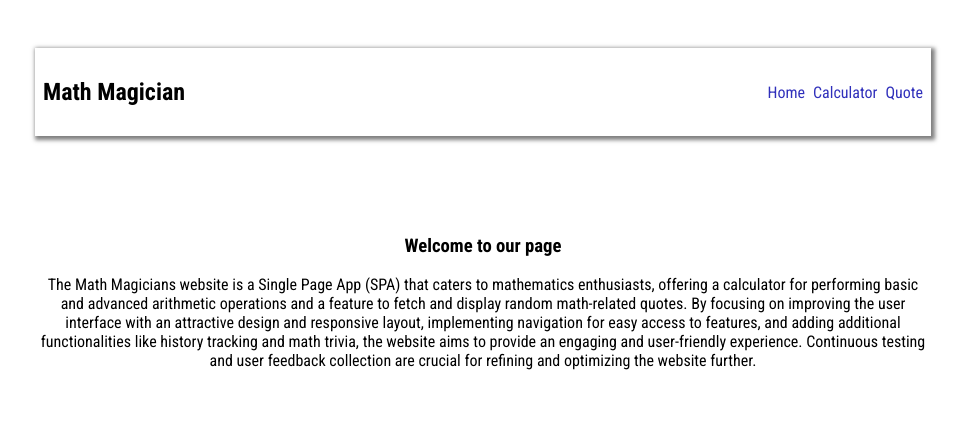
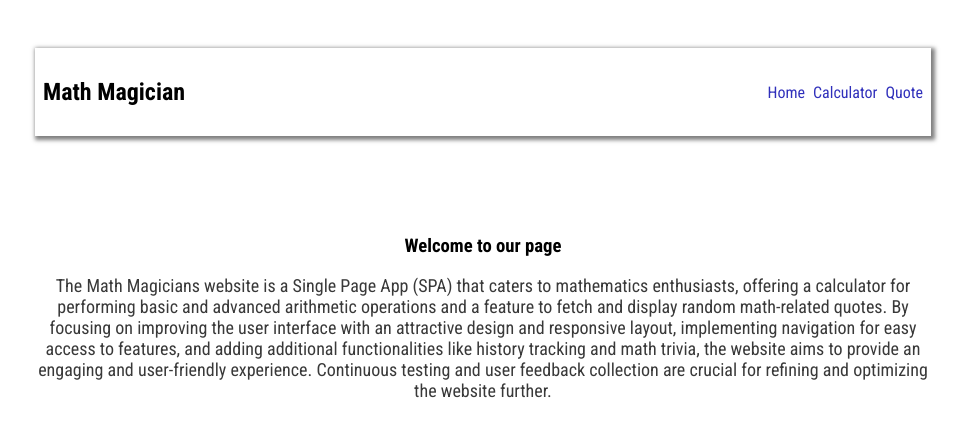
Before and after one commit to Innocent259/math-magician, a React (Create React App) app: page / in a window 1280 px wide. Shown: the top 436 px of the page, without its empty margins (157-1126 px from the left). Built offline with nearby package versions, Linux system fonts and the light colour scheme.

Commit message:
Modify the appearance of paragraph

```diff
--- a/src/Components/Home.js
+++ b/src/Components/Home.js
@@ -4,7 +4,7 @@ export default function Home() {
   return (
     <div>
       <h3>Welcome to our page</h3>
-      <p>
+      <p className="description">
         The Math Magicians website is a Single Page App
         (SPA) that caters to mathematics enthusiasts,
         offering a calculator for performing basic and
```
